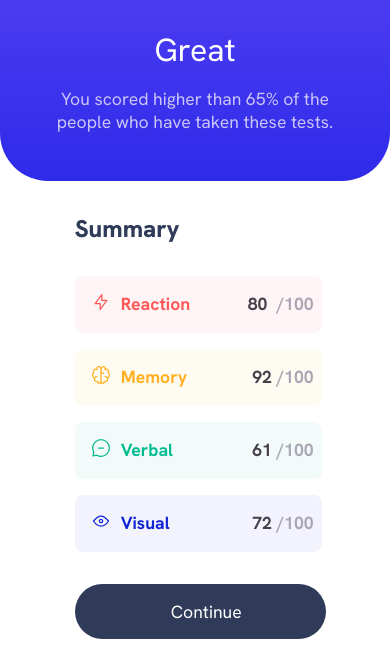
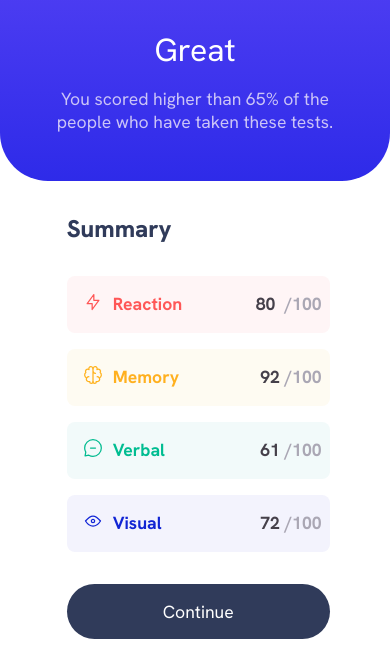
Before and after one commit to amir2501/code-mentor, a plain HTML site: page 05-summary/index.html in a window 390 px wide. Shown: the part 290-961 px from the top of the page. Drawn offline with Linux system fonts and the light colour scheme.

Commit message:
final-version

```diff
--- a/05-summary/style.css
+++ b/05-summary/style.css
@@ -2,7 +2,6 @@
   margin: 0rem;
   padding: 0rem;
   transition: all 0.3s;
-
   font-family: "Hanken Grotesk", sans-serif;
   font-optical-sizing: auto;
   font-weight: 400;
@@ -80,25 +79,18 @@ article .summary {
   font-size: 1.1rem;
 }
 
-article .summary ul {
-  display: flex;
-  flex-direction: column;
-  gap: 1rem;
-}
-
 article .summary ul li {
   list-style-type: none;
   border-radius: 0.5rem;
   padding: 1rem 0.5rem;
   padding-left: 1rem;
   display: flex;
-  position: relative;
+  justify-content: space-between;
+  margin-bottom: 1rem;
 }
 
 article .summary ul li .score {
   color: #45404a;
-  position: absolute;
-  right: 0.5rem;
   font-weight: bold;
 }
 
@@ -121,6 +113,7 @@ article .summary button:hover {
     hsl(241, 81%, 54%)
   );
   transition: all 0.3s;
+  cursor: pointer;
 }
 
 article .summary p {
@@ -190,7 +183,6 @@ article {
     flex-direction: column;
     box-shadow: none;
     display: flex;
-    width: 100%;
   }
   body {
     align-items: normal;
@@ -202,16 +194,4 @@ article {
     border-bottom-left-radius: 3rem;
     border-bottom-right-radius: 3rem;
   }
-
-  article .summary ul {
-    padding: 0rem 1rem;
-  }
-
-  article .summary p,
-  article .summary button {
-    margin-left: 1rem;
-  }
-  article .summary button {
-    width: 90%;
-  }
 }
```
